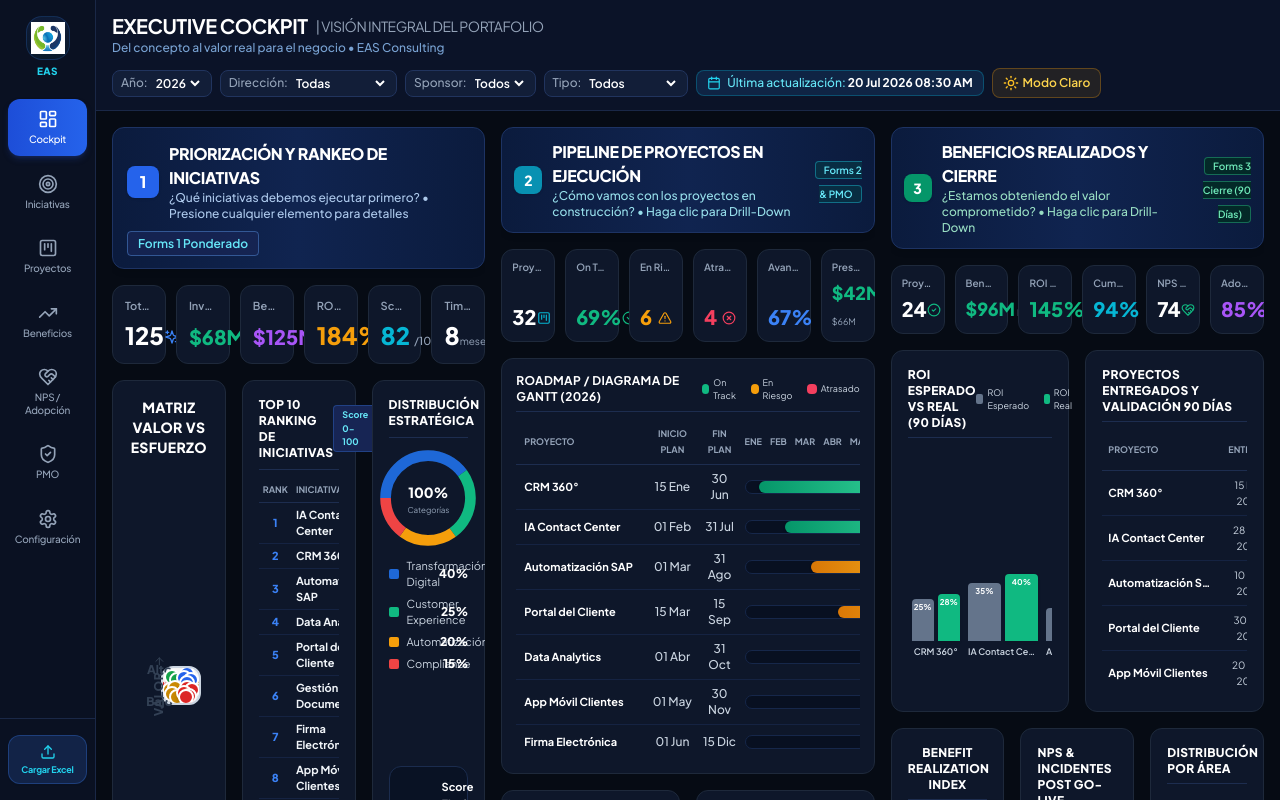
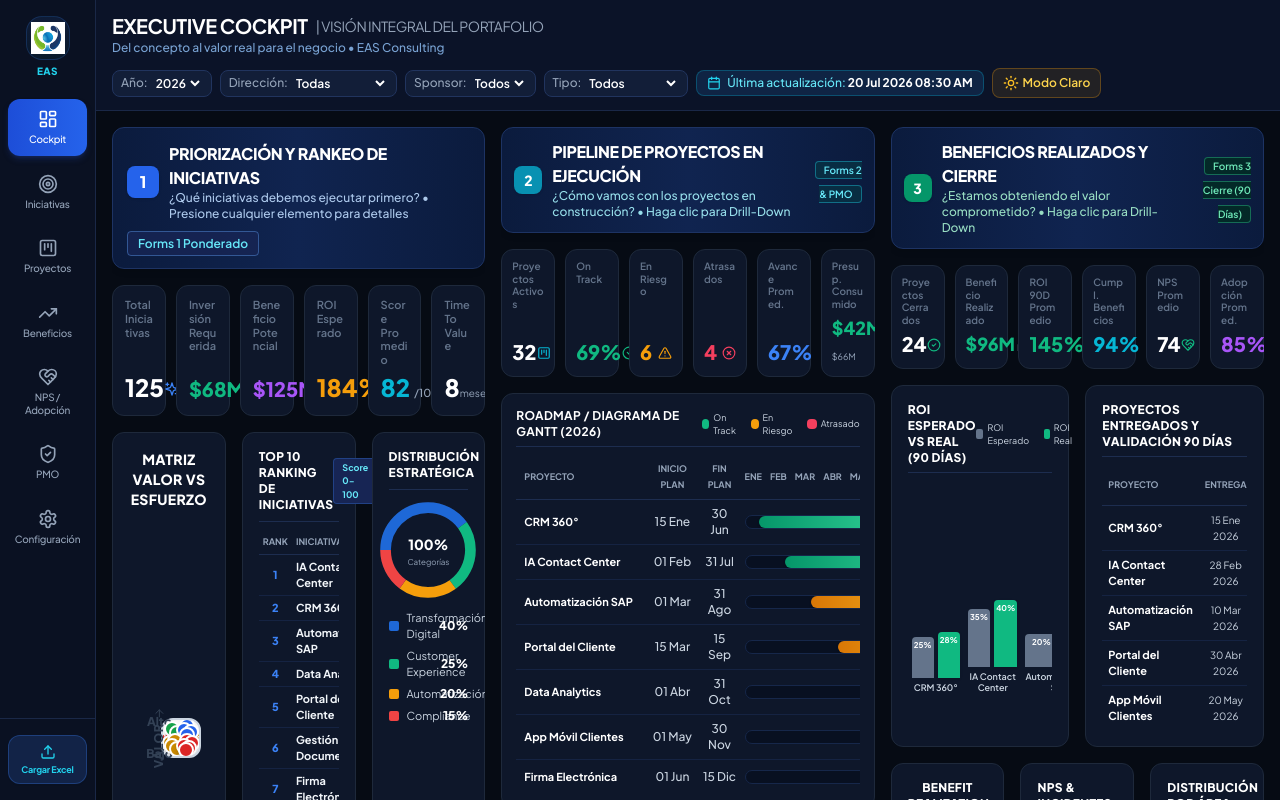
Before and after one commit to eaguilarh/dashboard-estrategia-eas, a React (Vite) app: page / in a window 1280 px wide. Built offline with nearby package versions, Linux system fonts and the light colour scheme.

Commit message:
Fix KPI title text truncation across all modules and delivered table names

```diff
--- a/src/components/modules/Module1Prioritization.tsx
+++ b/src/components/modules/Module1Prioritization.tsx
@@ -90,7 +90,7 @@ export const Module1Prioritization: React.FC<Module1Props> = ({ kpis, initiative
       {/* KPI Cards Row (6 Metric Cards in horizontal row) */}
       <div className="grid grid-cols-2 sm:grid-cols-3 lg:grid-cols-6 gap-2 sm:gap-2.5">
         <div className={`p-2.5 sm:p-3 rounded-xl border flex flex-col justify-between transition-colors min-w-0 ${isDark ? 'bg-[#0e172a] border-[#1e293b]' : 'bg-white border-slate-200 shadow-sm'}`}>
-          <span className={`text-[10px] sm:text-[11px] font-semibold truncate ${isDark ? 'text-slate-400' : 'text-slate-500'}`}>Total Iniciativas</span>
+          <span className={`text-[10px] sm:text-[11px] font-semibold text-slate-500 dark:text-slate-400 block leading-tight break-words`}>Total Iniciativas</span>
           <div className="mt-1 flex items-baseline justify-between">
             <span className={`text-lg sm:text-2xl font-black ${isDark ? 'text-white' : 'text-slate-900'}`}>{kpis.totalInitiatives}</span>
             <Sparkles className="w-3.5 h-3.5 sm:w-4 sm:h-4 text-blue-500 flex-shrink-0" />
@@ -98,7 +98,7 @@ export const Module1Prioritization: React.FC<Module1Props> = ({ kpis, initiative
         </div>
 
         <div className={`p-2.5 sm:p-3 rounded-xl border flex flex-col justify-between transition-colors min-w-0 ${isDark ? 'bg-[#0e172a] border-[#1e293b]' : 'bg-white border-slate-200 shadow-sm'}`}>
-          <span className={`text-[10px] sm:text-[11px] font-semibold truncate ${isDark ? 'text-slate-400' : 'text-slate-500'}`}>Inversión Requerida</span>
+          <span className={`text-[10px] sm:text-[11px] font-semibold text-slate-500 dark:text-slate-400 block leading-tight break-words`}>Inversión Requerida</span>
           <div className="mt-1">
             <span className="text-base sm:text-xl font-extrabold text-emerald-500">${kpis.totalInvestmentRequired}M</span>
             <span className={`text-[9px] sm:text-[10px] ml-0.5 ${isDark ? 'text-slate-400' : 'text-slate-500'}`}>MXN</span>
@@ -106,7 +106,7 @@ export const Module1Prioritization: React.FC<Module1Props> = ({ kpis, initiative
         </div>
 
         <div className={`p-2.5 sm:p-3 rounded-xl border flex flex-col justify-between transition-colors min-w-0 ${isDark ? 'bg-[#0e172a] border-[#1e293b]' : 'bg-white border-slate-200 shadow-sm'}`}>
-          <span className={`text-[10px] sm:text-[11px] font-semibold truncate ${isDark ? 'text-slate-400' : 'text-slate-500'}`}>Beneficio Potencial</span>
+          <span className={`text-[10px] sm:text-[11px] font-semibold text-slate-500 dark:text-slate-400 block leading-tight break-words`}>Beneficio Potencial</span>
           <div className="mt-1">
             <span className="text-base sm:text-xl font-extrabold text-purple-500">${kpis.totalPotentialBenefit}M</span>
             <span className={`text-[9px] sm:text-[10px] ml-0.5 ${isDark ? 'text-slate-400' : 'text-slate-500'}`}>MXN</span>
@@ -114,7 +114,7 @@ export const Module1Prioritization: React.FC<Module1Props> = ({ kpis, initiative
         </div>
 
         <div className={`p-2.5 sm:p-3 rounded-xl border flex flex-col justify-between transition-colors min-w-0 ${isDark ? 'bg-[#0e172a] border-[#1e293b]' : 'bg-white border-slate-200 shadow-sm'}`}>
-          <span className={`text-[10px] sm:text-[11px] font-semibold truncate ${isDark ? 'text-slate-400' : 'text-slate-500'}`}>ROI Esperado</span>
+          <span className={`text-[10px] sm:text-[11px] font-semibold text-slate-500 dark:text-slate-400 block leading-tight break-words`}>ROI Esperado</span>
           <div className="mt-1 flex items-baseline justify-between">
             <span className="text-lg sm:text-2xl font-black text-amber-500">{kpis.avgExpectedROI}%</span>
             <TrendingUp className="w-3.5 h-3.5 sm:w-4 sm:h-4 text-amber-500 flex-shrink-0" />
@@ -122,7 +122,7 @@ export const Module1Prioritization: React.FC<Module1Props> = ({ kpis, initiative
         </div>
 
         <div className={`p-2.5 sm:p-3 rounded-xl border flex flex-col justify-between transition-colors min-w-0 ${isDark ? 'bg-[#0e172a] border-[#1e293b]' : 'bg-white border-slate-200 shadow-sm'}`}>
-          <span className={`text-[10px] sm:text-[11px] font-semibold truncate ${isDark ? 'text-slate-400' : 'text-slate-500'}`}>Score Promedio</span>
+          <span className={`text-[10px] sm:text-[11px] font-semibold text-slate-500 dark:text-slate-400 block leading-tight break-words`}>Score Promedio</span>
           <div className="mt-1 flex items-baseline">
             <span className="text-lg sm:text-2xl font-black text-cyan-500">{kpis.avgScore}</span>
             <span className={`text-[10px] sm:text-[11px] ml-1 font-medium ${isDark ? 'text-slate-400' : 'text-slate-500'}`}>/100</span>
@@ -130,7 +130,7 @@ export const Module1Prioritization: React.FC<Module1Props> = ({ kpis, initiative
         </div>
 
         <div className={`p-2.5 sm:p-3 rounded-xl border flex flex-col justify-between transition-colors min-w-0 ${isDark ? 'bg-[#0e172a] border-[#1e293b]' : 'bg-white border-slate-200 shadow-sm'}`}>
-          <span className={`text-[10px] sm:text-[11px] font-semibold truncate ${isDark ? 'text-slate-400' : 'text-slate-500'}`}>Time To Value</span>
+          <span className={`text-[10px] sm:text-[11px] font-semibold text-slate-500 dark:text-slate-400 block leading-tight break-words`}>Time To Value</span>
           <div className="mt-1 flex items-baseline justify-between">
             <span className={`text-lg sm:text-2xl font-black ${isDark ? 'text-white' : 'text-slate-900'}`}>{kpis.avgTimeToValueMonths}</span>
             <span className={`text-[9px] sm:text-[10px] ${isDark ? 'text-slate-400' : 'text-slate-500'}`}>meses</span>
--- a/src/components/modules/Module2Execution.tsx
+++ b/src/components/modules/Module2Execution.tsx
@@ -74,7 +74,7 @@ export const Module2Execution: React.FC<Module2Props> = ({ kpis, projects, theme
       {/* KPI Cards Row (6 Metric Cards in horizontal row) */}
       <div className="grid grid-cols-2 sm:grid-cols-3 lg:grid-cols-6 gap-2 sm:gap-2.5">
         <div className={`p-2.5 rounded-xl border flex flex-col justify-between transition-colors min-w-0 ${isDark ? 'bg-[#0e172a] border-[#1e293b]' : 'bg-white border-slate-200 shadow-sm'}`}>
-          <span className={`text-[10px] font-semibold truncate ${isDark ? 'text-slate-400' : 'text-slate-500'}`}>Proyectos Activos</span>
+          <span className={`text-[10px] font-semibold text-slate-500 dark:text-slate-400 block leading-tight break-words`}>Proyectos Activos</span>
           <div className="mt-1 flex items-baseline justify-between">
             <span className={`text-lg sm:text-xl font-extrabold ${isDark ? 'text-white' : 'text-slate-900'}`}>{kpis.activeProjects}</span>
             <Kanban className="w-3.5 h-3.5 text-cyan-500 flex-shrink-0" />
@@ -82,7 +82,7 @@ export const Module2Execution: React.FC<Module2Props> = ({ kpis, projects, theme
         </div>
 
         <div className={`p-2.5 rounded-xl border flex flex-col justify-between transition-colors min-w-0 ${isDark ? 'bg-[#0e172a] border-[#1e293b]' : 'bg-white border-slate-200 shadow-sm'}`}>
-          <span className={`text-[10px] font-semibold truncate ${isDark ? 'text-slate-400' : 'text-slate-500'}`}>On Track</span>
+          <span className={`text-[10px] font-semibold text-slate-500 dark:text-slate-400 block leading-tight break-words`}>On Track</span>
           <div className="mt-1 flex items-baseline justify-between">
             <span className="text-lg sm:text-xl font-extrabold text-emerald-500">{kpis.pctOnTrack}%</span>
             <CheckCircle className="w-3.5 h-3.5 text-emerald-500 flex-shrink-0" />
@@ -90,7 +90,7 @@ export const Module2Execution: React.FC<Module2Props> = ({ kpis, projects, theme
         </div>
 
         <div className={`p-2.5 rounded-xl border flex flex-col justify-between transition-colors min-w-0 ${isDark ? 'bg-[#0e172a] border-[#1e293b]' : 'bg-white border-slate-200 shadow-sm'}`}>
-          <span className={`text-[10px] font-semibold truncate ${isDark ? 'text-slate-400' : 'text-slate-500'}`}>En Riesgo</span>
+          <span className={`text-[10px] font-semibold text-slate-500 dark:text-slate-400 block leading-tight break-words`}>En Riesgo</span>
           <div className="mt-1 flex items-baseline justify-between">
             <span className="text-lg sm:text-xl font-extrabold text-amber-500">{kpis.projectsInRisk}</span>
             <AlertTriangle className="w-3.5 h-3.5 text-amber-500 flex-shrink-0" />
@@ -98,7 +98,7 @@ export const Module2Execution: React.FC<Module2Props> = ({ kpis, projects, theme
         </div>
 
         <div className={`p-2.5 rounded-xl border flex flex-col justify-between transition-colors min-w-0 ${isDark ? 'bg-[#0e172a] border-[#1e293b]' : 'bg-white border-slate-200 shadow-sm'}`}>
-          <span className={`text-[10px] font-semibold truncate ${isDark ? 'text-slate-400' : 'text-slate-500'}`}>Atrasados</span>
+          <span className={`text-[10px] font-semibold text-slate-500 dark:text-slate-400 block leading-tight break-words`}>Atrasados</span>
           <div className="mt-1 flex items-baseline justify-between">
             <span className="text-lg sm:text-xl font-extrabold text-rose-500">{kpis.projectsDelayed}</span>
             <XCircle className="w-3.5 h-3.5 text-rose-500 flex-shrink-0" />
@@ -106,14 +106,14 @@ export const Module2Execution: React.FC<Module2Props> = ({ kpis, projects, theme
         </div>
 
         <div className={`p-2.5 rounded-xl border flex flex-col justify-between transition-colors min-w-0 ${isDark ? 'bg-[#0e172a] border-[#1e293b]' : 'bg-white border-slate-200 shadow-sm'}`}>
-          <span className={`text-[10px] font-semibold truncate ${isDark ? 'text-slate-400' : 'text-slate-500'}`}>Avance Promed.</span>
+          <span className={`text-[10px] font-semibold text-slate-500 dark:text-slate-400 block leading-tight break-words`}>Avance Promed.</span>
           <div className="mt-1 flex items-baseline">
             <span className="text-lg sm:text-xl font-extrabold text-blue-500">{kpis.avgProgressPct}%</span>
           </div>
         </div>
 
         <div className={`p-2.5 rounded-xl border flex flex-col justify-between transition-colors min-w-0 ${isDark ? 'bg-[#0e172a] border-[#1e293b]' : 'bg-white border-slate-200 shadow-sm'}`}>
-          <span className={`text-[10px] font-semibold truncate ${isDark ? 'text-slate-400' : 'text-slate-500'}`}>Presup. Consumido</span>
+          <span className={`text-[10px] font-semibold text-slate-500 dark:text-slate-400 block leading-tight break-words`}>Presup. Consumido</span>
           <div className="mt-1">
             <span className="text-base sm:text-lg font-extrabold text-emerald-500">${kpis.consumedBudgetMXN}M</span>
             <span className={`text-[9px] ml-0.5 ${isDark ? 'text-slate-400' : 'text-slate-500'}`}>/ ${kpis.totalApprovedBudgetMXN}M</span>
@@ -165,7 +165,7 @@ export const Module2Execution: React.FC<Module2Props> = ({ kpis, projects, theme
                   onClick={() => handleRowClick(prj)}
                   className={`transition-colors cursor-pointer ${isDark ? 'hover:bg-[#132244]' : 'hover:bg-slate-50'}`}
                 >
-                  <td className={`py-1.5 px-2 font-bold text-[11px] ${isDark ? 'text-white' : 'text-slate-900'}`}>{prj.name}</td>
+                  <td className={`py-1.5 px-2 font-bold text-[11px] whitespace-normal break-words ${isDark ? 'text-white' : 'text-slate-900'}`}>{prj.name}</td>
                   <td className={`py-1.5 px-1 text-center font-medium ${isDark ? 'text-slate-300' : 'text-slate-600'}`}>{prj.startDatePlan}</td>
                   <td className={`py-1.5 px-1 text-center font-medium ${isDark ? 'text-slate-300' : 'text-slate-600'}`}>{prj.endDatePlan}</td>
 
--- a/src/components/modules/Module3Benefits.tsx
+++ b/src/components/modules/Module3Benefits.tsx
@@ -59,7 +59,7 @@ export const Module3Benefits: React.FC<Module3Props> = ({ kpis, closedProjects,
       {/* KPI Cards Row (6 Metric Cards in horizontal row) */}
       <div className="grid grid-cols-2 sm:grid-cols-3 lg:grid-cols-6 gap-2 sm:gap-2.5">
         <div className={`p-2.5 rounded-xl border flex flex-col justify-between transition-colors min-w-0 ${isDark ? 'bg-[#0e172a] border-[#1e293b]' : 'bg-white border-slate-200 shadow-sm'}`}>
-          <span className={`text-[10px] font-semibold truncate ${isDark ? 'text-slate-400' : 'text-slate-500'}`}>Proyectos Cerrados</span>
+          <span className={`text-[10px] font-semibold text-slate-500 dark:text-slate-400 block leading-tight break-words`}>Proyectos Cerrados</span>
           <div className="mt-1 flex items-baseline justify-between">
             <span className={`text-lg sm:text-xl font-extrabold ${isDark ? 'text-white' : 'text-slate-900'}`}>{kpis.closedProjectsCount}</span>
             <CheckCircle2 className="w-3.5 h-3.5 text-emerald-500 flex-shrink-0" />
@@ -67,7 +67,7 @@ export const Module3Benefits: React.FC<Module3Props> = ({ kpis, closedProjects,
         </div>
 
         <div className={`p-2.5 rounded-xl border flex flex-col justify-between transition-colors min-w-0 ${isDark ? 'bg-[#0e172a] border-[#1e293b]' : 'bg-white border-slate-200 shadow-sm'}`}>
-          <span className={`text-[10px] font-semibold truncate ${isDark ? 'text-slate-400' : 'text-slate-500'}`}>Beneficio Realizado</span>
+          <span className={`text-[10px] font-semibold text-slate-500 dark:text-slate-400 block leading-tight break-words`}>Beneficio Realizado</span>
           <div className="mt-1">
             <span className="text-base sm:text-lg font-extrabold text-emerald-500">${kpis.realizedBenefitMXN}M</span>
             <span className={`text-[9px] ml-0.5 ${isDark ? 'text-slate-400' : 'text-slate-500'}`}>MXN</span>
@@ -75,7 +75,7 @@ export const Module3Benefits: React.FC<Module3Props> = ({ kpis, closedProjects,
         </div>
 
         <div className={`p-2.5 rounded-xl border flex flex-col justify-between transition-colors min-w-0 ${isDark ? 'bg-[#0e172a] border-[#1e293b]' : 'bg-white border-slate-200 shadow-sm'}`}>
-          <span className={`text-[10px] font-semibold truncate ${isDark ? 'text-slate-400' : 'text-slate-500'}`}>ROI 90D Promedio</span>
+          <span className={`text-[10px] font-semibold text-slate-500 dark:text-slate-400 block leading-tight break-words`}>ROI 90D Promedio</span>
           <div className="mt-1 flex items-baseline justify-between">
             <span className="text-lg sm:text-xl font-extrabold text-emerald-500">{kpis.avgROI90DaysPct}%</span>
             <TrendingUp className="w-3.5 h-3.5 text-emerald-500 flex-shrink-0" />
@@ -83,14 +83,14 @@ export const Module3Benefits: React.FC<Module3Props> = ({ kpis, closedProjects,
         </div>
 
         <div className={`p-2.5 rounded-xl border flex flex-col justify-between transition-colors min-w-0 ${isDark ? 'bg-[#0e172a] border-[#1e293b]' : 'bg-white border-slate-200 shadow-sm'}`}>
-          <span className={`text-[10px] font-semibold truncate ${isDark ? 'text-slate-400' : 'text-slate-500'}`}>Cumpl. Beneficios</span>
+          <span className={`text-[10px] font-semibold text-slate-500 dark:text-slate-400 block leading-tight break-words`}>Cumpl. Beneficios</span>
           <div className="mt-1 flex items-baseline justify-between">
             <span className="text-lg sm:text-xl font-extrabold text-cyan-500">{kpis.benefitCompliancePct}%</span>
           </div>
         </div>
 
         <div className={`p-2.5 rounded-xl border flex flex-col justify-between transition-colors min-w-0 ${isDark ? 'bg-[#0e172a] border-[#1e293b]' : 'bg-white border-slate-200 shadow-sm'}`}>
-          <span className={`text-[10px] font-semibold truncate ${isDark ? 'text-slate-400' : 'text-slate-500'}`}>NPS Promedio</span>
+          <span className={`text-[10px] font-semibold text-slate-500 dark:text-slate-400 block leading-tight break-words`}>NPS Promedio</span>
           <div className="mt-1 flex items-baseline justify-between">
             <span className={`text-lg sm:text-xl font-extrabold ${isDark ? 'text-white' : 'text-slate-900'}`}>{kpis.avgNPS}</span>
             <HeartHandshake className="w-3.5 h-3.5 text-emerald-500 flex-shrink-0" />
@@ -98,7 +98,7 @@ export const Module3Benefits: React.FC<Module3Props> = ({ kpis, closedProjects,
         </div>
 
         <div className={`p-2.5 rounded-xl border flex flex-col justify-between transition-colors min-w-0 ${isDark ? 'bg-[#0e172a] border-[#1e293b]' : 'bg-white border-slate-200 shadow-sm'}`}>
-          <span className={`text-[10px] font-semibold truncate ${isDark ? 'text-slate-400' : 'text-slate-500'}`}>Adopción Promed.</span>
+          <span className={`text-[10px] font-semibold text-slate-500 dark:text-slate-400 block leading-tight break-words`}>Adopción Promed.</span>
           <div className="mt-1 flex items-baseline justify-between">
             <span className="text-lg sm:text-xl font-extrabold text-purple-500">{kpis.avgAdoptionPct}%</span>
           </div>
@@ -135,7 +135,7 @@ export const Module3Benefits: React.FC<Module3Props> = ({ kpis, closedProjects,
                       <span className="text-[8px] font-bold text-white">{prj.roiReal90DaysPct}%</span>
                     </div>
                   </div>
-                  <span className={`text-[9px] font-semibold text-center truncate w-full group-hover:text-cyan-400 ${isDark ? 'text-slate-300' : 'text-slate-700'}`} title={prj.name}>
+                  <span className={`text-[9px] font-semibold text-center whitespace-normal break-words leading-tight w-full group-hover:text-cyan-400 ${isDark ? 'text-slate-300' : 'text-slate-700'}`} title={prj.name}>
                     {prj.name}
                   </span>
                 </div>
@@ -169,7 +169,7 @@ export const Module3Benefits: React.FC<Module3Props> = ({ kpis, closedProjects,
                     onClick={() => handleRowClick(prj)}
                     className={`transition-colors cursor-pointer ${isDark ? 'hover:bg-[#132244]' : 'hover:bg-slate-50'}`}
                   >
-                    <td className={`py-1.5 px-1.5 font-bold text-[11px] truncate max-w-[120px] ${isDark ? 'text-white' : 'text-slate-900'}`}>{prj.name}</td>
+                    <td className={`py-1.5 px-1.5 font-bold text-[11px] whitespace-normal break-words ${isDark ? 'text-white' : 'text-slate-900'}`}>{prj.name}</td>
                     <td className={`py-1.5 px-1.5 text-center text-[10px] ${isDark ? 'text-slate-300' : 'text-slate-600'}`}>{prj.deliveryDate}</td>
                     <td className="py-1.5 px-1.5 text-center font-bold text-emerald-500 text-[11px]">{prj.roiReal90DaysPct}%</td>
                     <td className="py-1.5 px-1.5 text-center font-bold text-cyan-500 text-[11px]">{prj.nps > 0 ? prj.nps : '—'}</td>
```
